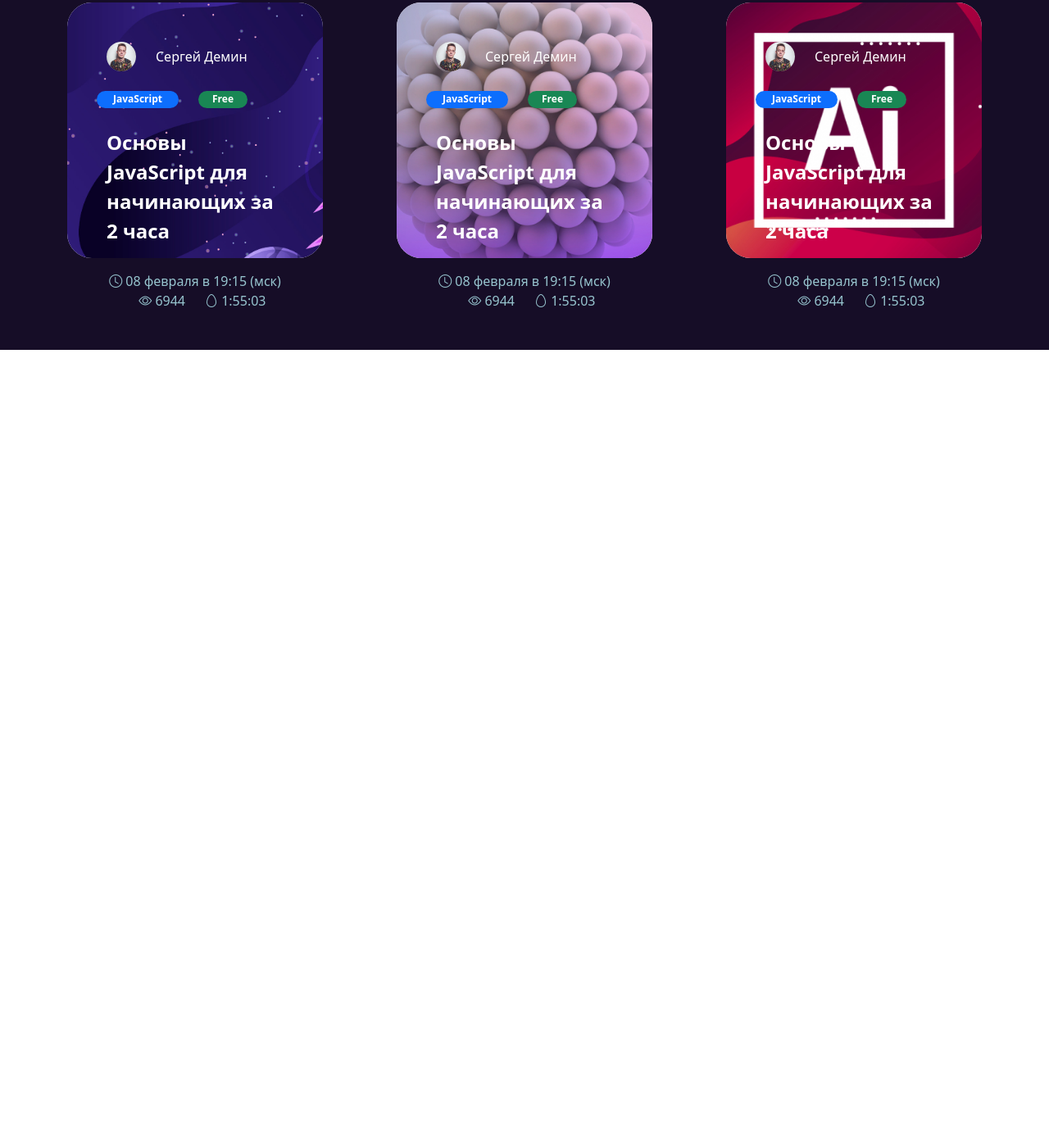
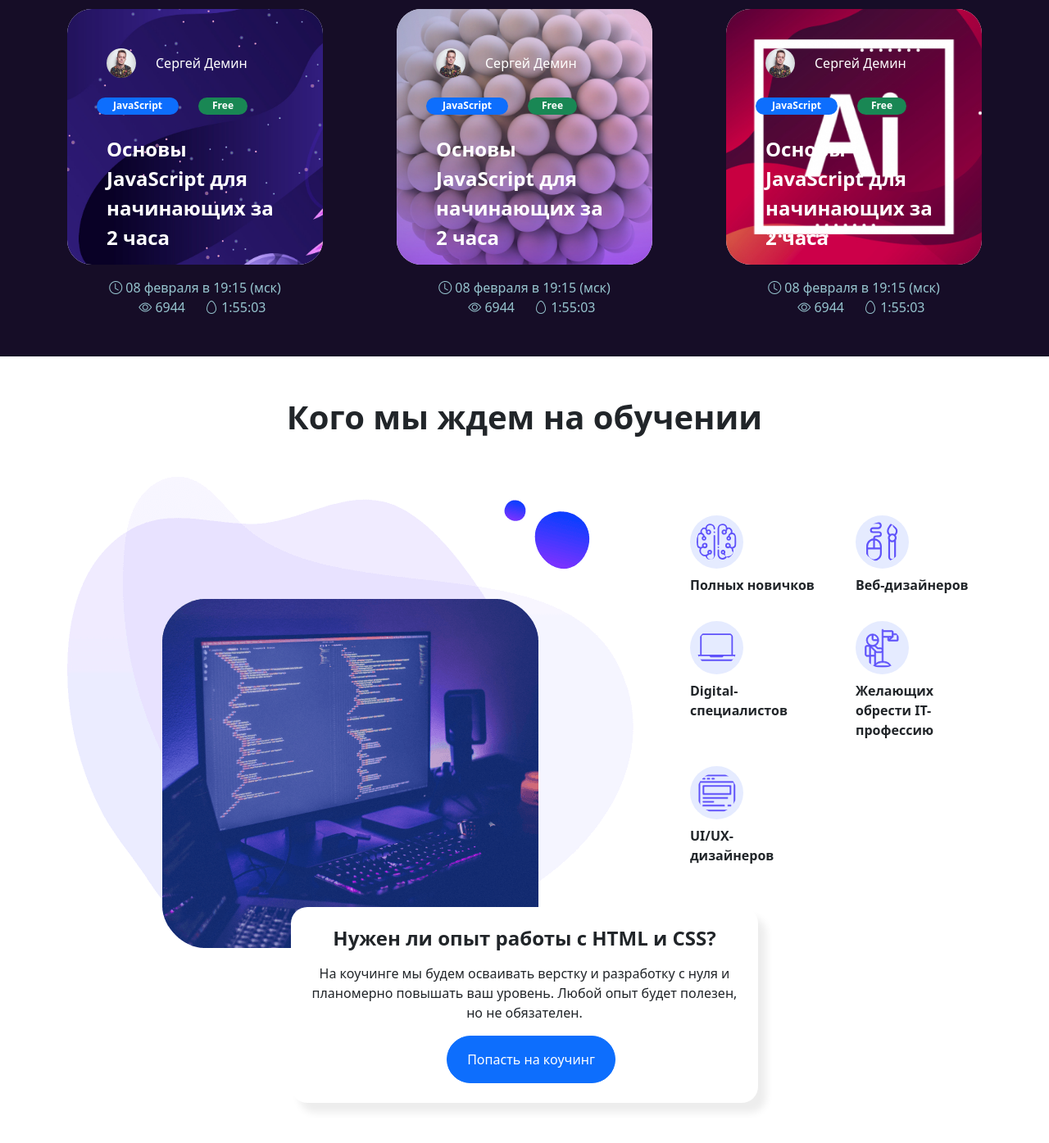
Before and after one commit to Arseny2210/-, a plain HTML site: page index.html in a window 1280 px wide. Shown: the part 1101-2496 px from the top of the page at 82% size. Before the commit the page ends 1578 px from the top, so only its background shows below. Drawn offline with nearby package versions, Linux system fonts and the light colour scheme.

Commit message:
Add section information

```diff
--- a/index.html
+++ b/index.html
@@ -67,10 +67,10 @@
             <li class="">От 0 в верстке до работы с CMS WordPress</li>
           </ul>
             <div class="btns my-5">
-              <a href="" class="btn btn-primary rounded-pill p-3 px-4 btn-blue ms-3 align-bottom">
+              <a href="" class="btn btn-primary rounded-pill p-3 px-4 btn-blue ms-3 align-bottom my-1">
                 Попасть на коучинг
               </a>
-              <a href="" class="btn btn-outline-primary rounded-pill p-3 px-4 btn-blue ms-3 align-bottom">
+              <a href="" class="btn btn-outline-primary rounded-pill p-3 px-4 btn-blue ms-3 align-bottom my-1">
                 У меня есть вопросы
               </a>
             </div>
@@ -206,6 +206,63 @@
       </div>
     </div>
   </section>
+  <section class="information">
+    <div class="container">
+      <h1 class="text-center fw-bold mb-5">
+        Кого мы ждем на обучении
+      </h1>
+      <div class="row flex-row-reverse">
+        <div class="col search mt-5 offset-0 offset-xl-2 text-center">
+          <div class="row row-cols-1 row-cols-sm-2 text-center text-lg-start gy-3 gx-5">
+            <div class="col text-xl-start text-sm-center">
+              <div>
+                <img src="img/who-icon1.svg" width="65px" height="65px" class=" rounded-circle p-2 mb-2" alt="">
+                <p class="fw-bold">Полных новичков</p>
+              </div>
+            </div>
+            <div class="col-12 col-xl-6 text-xl-start text-sm-center">
+              <div>
+                <img src="img/who-icon2.svg" width="65px" height="65px" class=" rounded-circle p-2 mb-2" alt="">
+                <p class="fw-bold">
+                  Веб-дизайнеров</p>
+              </div>
+            </div>
+            <div class="col text-xl-start text-sm-center">
+              <div>
+                <img src="img/who-icon3.svg" width="65px" height="65px" class=" rounded-circle p-2 mb-2" alt="">
+                <p class="fw-bold">
+                  Digital-специалистов</p>
+              </div>
+            </div>
+            <div class="col text-xl-start text-sm-center">
+              <div>
+                <img src="img/who-icon4.svg" width="65px" height="65px" class=" rounded-circle p-2 mb-2" alt="">
+                <p class="fw-bold">
+                  Желающих обрести IT-профессию</p>
+              </div>
+            </div>
+            <div class="col text-xl-start text-sm-center">
+              <div>
+                <img src="img/who-icon5.svg" width="65px" height="65px" class=" rounded-circle p-2 mb-2" alt="">
+                <p class="fw-bold">
+                  UI/UX-дизайнеров</p>
+              </div>
+            </div>
+          </div>
+        </div>
+        <div class="col-12 col-xl-6 text-center">
+          <img src="img/whom-pic.png" alt="" class="photos">
+        </div>
+        <div class="col-12 col-lg-6 add-info mx-auto bg-white text-center p-4">
+          <h4 class="fw-bold mb-3">Нужен ли опыт работы с HTML и CSS?</h4>
+          <p class="my-3">
+            На коучинге мы будем осваивать верстку и разработку с нуля и планомерно повышать ваш уровень. Любой опыт будет полезен, но не обязателен.
+          </p>
+          <a href="" class="btn btn-primary rounded-pill p-3 px-4 btn-blue ms-3">Попасть на коучинг</a>
+        </div>
+    </div>
+  </section>
+
 
   <script src="bootstrap-5.1.3-dist/js/bootstrap.js"></script>
 </body>
--- a/style.css
+++ b/style.css
@@ -76,15 +76,33 @@ header .navbar .nav-link {
     color: #97c5cf;
 }
 
+.search img {
+    background-color: #e5ebff;
+}
+
+.add-info {
+    /* border: 1px solid red; */
+    border-radius: 20px;
+    box-shadow: 10px 12px 10px #ededed;
+    transform: translateY(-50px);
+}
+
 @media screen and (max-width: 992px) {
     .promo li:before {
       display: none;
     }
 
     .promo .carousel-inner {
-        width: 500px;
+        /* width: 500px;
+        height: 520px; */
         margin: 0 auto;
-        height: 520px;
+        width: 520px;
+        height: auto;
+    }
+
+    .photos {
+        width: 520px;
+        height: auto;
     }
 }
 
@@ -97,3 +115,17 @@ header .navbar .nav-link {
         height: 330px;
     }
 }
+
+@media screen and (max-width: 576px) {
+    .promo .carousel-inner {
+        width: 320px;
+        height: auto;
+        margin: 0 auto;
+    }
+
+    .photos {
+        width: 320px;
+        height: auto;
+        margin: 0 auto;
+    }
+}
```
Also changed, not shown: img/who-icon1.svg (added), img/who-icon2.svg (added), img/who-icon3.svg (added), img/who-icon4.svg (added), img/who-icon5.svg (added), img/whom-pic.png (added).
